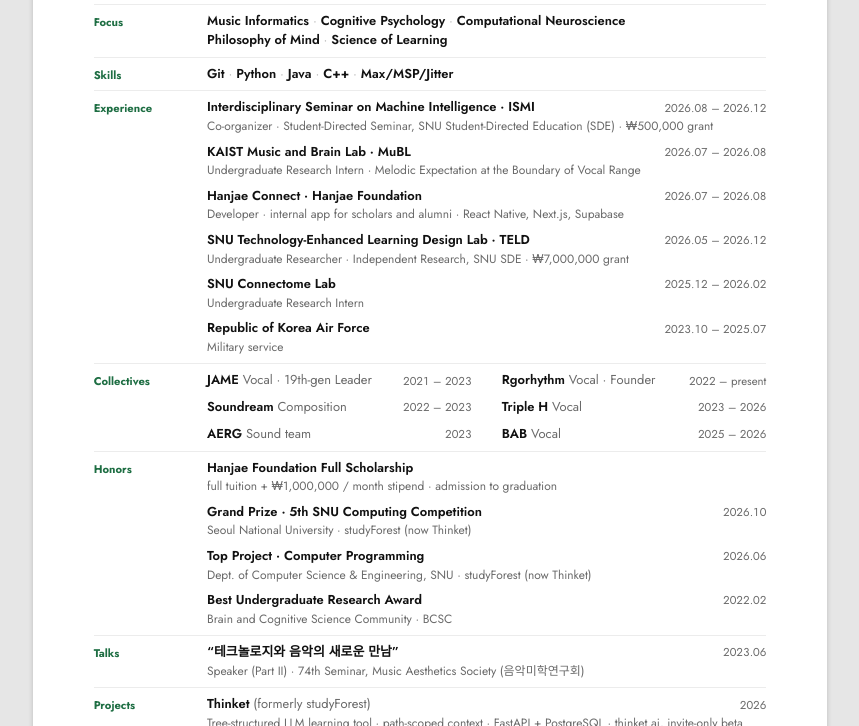
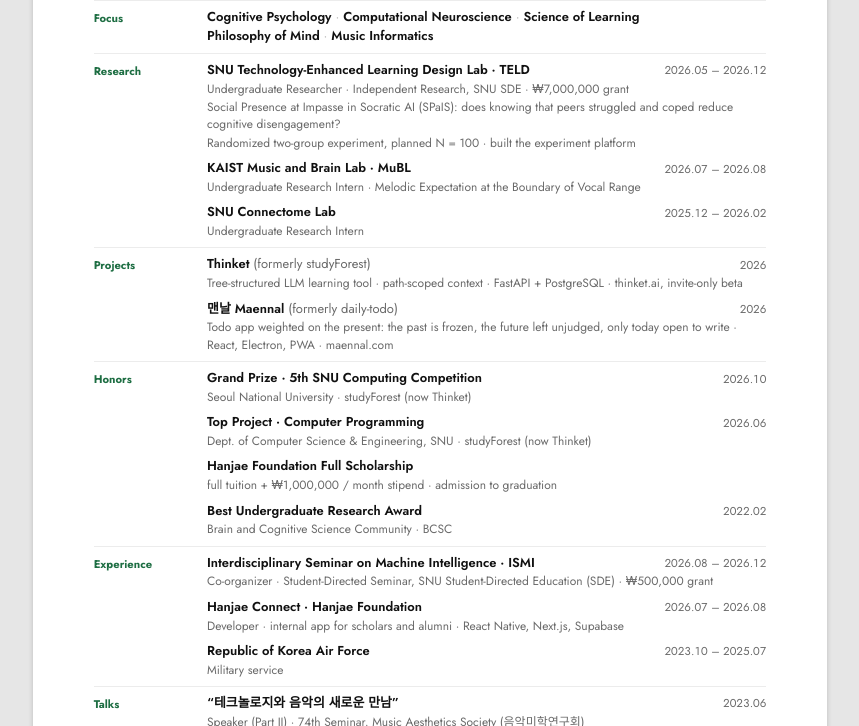
Before and after one commit to music-ingLee/music-inglee.github.io, a plain HTML site: page cv.html in a window 1280 px wide. Shown: the part 263-989 px from the top of the page, without its empty margins (210-1069 px from the left). Drawn offline with Linux system fonts and the light colour scheme; a web font is replaced by a local one.

Commit message:
CV: research first, no tagline; collectives leave the page and the score
The CV drops the Collectives block and the one-line tagline, and is ordered
Education, Focus, Research, Projects, Honors, Experience, Talks, Skills.
Focus reads Cognitive Psychology, Computational Neuroscience, Science of
Learning, Philosophy of Mind, Music Informatics (the owner's order). The
independent research entry names the study (Social Presence at Impasse in
Socratic AI), its question, the design and the platform built for it.
assets/cv.pdf is reprinted from cv.html, one page.

On the page, the Collectives group leaves the CV section and its six notes
leave the score; the independent research row names the study. A year with
no note keeps the width of a one-note measure, so its label stays clear of
the next (2021 is now empty). script.js v21.

Co-Authored-By: Claude Fable 5.2 <noreply@anthropic.com>

```diff
--- a/cv.html
+++ b/cv.html
@@ -101,7 +101,6 @@
       <div class="name">이윤태</div>
       <div class="aka">Yoontae Lee &nbsp;·&nbsp; music_ing Lee &nbsp;·&nbsp; Quale</div>
       <div class="contact"><a href="mailto:qualia0521@snu.ac.kr">qualia0521@snu.ac.kr</a> &nbsp;·&nbsp; <a class="link-plain" href="https://github.com/music-ingLee">github.com/music-ingLee</a> &nbsp;·&nbsp; <a class="link-plain" href="https://music-inglee.github.io">music-inglee.github.io</a></div>
-      <div class="tagline">Music cognitive neuroscience × music informatics, toward personalized music generation.</div>
     </div>
     <img class="crest" src="assets/snu-emblem.png" alt="Seoul National University" />
   </header>
@@ -115,45 +114,42 @@
 
   <div class="section">
     <div class="label">Focus</div>
-    <div class="fields"><span>Music Informatics</span><span>Cognitive Psychology</span><span class="line-end">Computational Neuroscience</span><br><span>Philosophy of Mind</span><span>Science of Learning</span></div>
+    <div class="fields"><span>Cognitive Psychology</span><span>Computational Neuroscience</span><span class="line-end">Science of Learning</span><br><span>Philosophy of Mind</span><span>Music Informatics</span></div>
   </div>
 
   <div class="section">
-    <div class="label">Skills</div>
-    <div class="fields"><span>Git</span><span>Python</span><span>Java</span><span>C++</span><span>Max/MSP/Jitter</span></div>
+    <div class="label">Research</div>
+    <div>
+      <div class="entry"><div><div class="main">SNU Technology-Enhanced Learning Design Lab · TELD</div><div class="sub">Undergraduate Researcher&nbsp;· Independent Research, SNU SDE&nbsp;· ₩7,000,000&nbsp;grant</div><div class="sub">Social Presence at Impasse in Socratic AI (SPaIS): does knowing that peers struggled and coped reduce cognitive disengagement?</div><div class="sub">Randomized two-group experiment, planned N&nbsp;=&nbsp;100&nbsp;· built the experiment platform</div></div><div class="when">2026.05 – 2026.12</div></div>
+      <div class="entry"><div><div class="main">KAIST Music and Brain Lab · MuBL</div><div class="sub">Undergraduate Research Intern&nbsp;· Melodic Expectation at the Boundary of Vocal Range</div></div><div class="when">2026.07 – 2026.08</div></div>
+      <div class="entry"><div><div class="main">SNU Connectome Lab</div><div class="sub">Undergraduate Research Intern</div></div><div class="when">2025.12 – 2026.02</div></div>
+    </div>
+  </div>
+
+  <div class="section">
+    <div class="label">Projects</div>
+    <div>
+      <div class="entry"><div><div class="main">Thinket <span class="was">(formerly studyForest)</span></div><div class="sub">Tree-structured LLM learning tool&nbsp;· path-scoped context&nbsp;· FastAPI + PostgreSQL&nbsp;· <a href="https://thinket.ai">thinket.ai</a>, invite-only beta</div></div><div class="when">2026</div></div>
+      <div class="entry"><div><div class="main">맨날 Maennal <span class="was">(formerly daily-todo)</span></div><div class="sub">Todo app weighted on the present: the past is frozen, the future left unjudged, only today open to write&nbsp;· React, Electron, PWA&nbsp;· <a href="https://maennal.com">maennal.com</a></div></div><div class="when">2026</div></div>
+    </div>
+  </div>
+
+  <div class="section">
+    <div class="label">Honors</div>
+    <div>
+      <div class="entry"><div><div class="main">Grand Prize · <a href="https://snuc.snu.ac.kr/20989/">5th SNU Computing Competition</a></div><div class="sub">Seoul National University&nbsp;· studyForest (now Thinket)</div></div><div class="when">2026.10</div></div>
+      <div class="entry"><div><div class="main">Top Project · Computer Programming</div><div class="sub">Dept. of Computer Science &amp; Engineering, SNU&nbsp;· studyForest (now Thinket)</div></div><div class="when">2026.06</div></div>
+      <div class="entry"><div><div class="main">Hanjae Foundation Full Scholarship</div><div class="sub">full tuition + ₩1,000,000 / month stipend&nbsp;· admission to graduation</div></div><div class="when"></div></div>
+      <div class="entry"><div><div class="main">Best Undergraduate Research Award</div><div class="sub">Brain and Cognitive Science Community&nbsp;· BCSC</div></div><div class="when">2022.02</div></div>
+    </div>
   </div>
 
   <div class="section">
     <div class="label">Experience</div>
     <div>
       <div class="entry"><div><div class="main">Interdisciplinary Seminar on Machine Intelligence · ISMI</div><div class="sub">Co-organizer&nbsp;· Student-Directed Seminar, SNU Student-Directed Education (SDE)&nbsp;· ₩500,000&nbsp;grant</div></div><div class="when">2026.08 – 2026.12</div></div>
-      <div class="entry"><div><div class="main">KAIST Music and Brain Lab · MuBL</div><div class="sub">Undergraduate Research Intern&nbsp;· Melodic Expectation at the Boundary of Vocal Range</div></div><div class="when">2026.07 – 2026.08</div></div>
       <div class="entry"><div><div class="main">Hanjae Connect · Hanjae Foundation</div><div class="sub">Developer&nbsp;· internal app for scholars and alumni&nbsp;· React Native, Next.js, Supabase</div></div><div class="when">2026.07 – 2026.08</div></div>
-      <div class="entry"><div><div class="main">SNU Technology-Enhanced Learning Design Lab · TELD</div><div class="sub">Undergraduate Researcher&nbsp;· Independent Research, SNU SDE&nbsp;· ₩7,000,000&nbsp;grant</div></div><div class="when">2026.05 – 2026.12</div></div>
-      <div class="entry"><div><div class="main">SNU Connectome Lab</div><div class="sub">Undergraduate Research Intern</div></div><div class="when">2025.12 – 2026.02</div></div>
       <div class="entry"><div><div class="main">Republic of Korea Air Force</div><div class="sub">Military service</div></div><div class="when">2023.10 – 2025.07</div></div>
-    </div>
-  </div>
-
-  <div class="section">
-    <div class="label">Collectives</div>
-    <div class="cols2">
-      <div class="entry"><div><div class="main">JAME <span class="was">Vocal&nbsp;· 19th-gen Leader</span></div></div><div class="when">2021 – 2023</div></div>
-      <div class="entry"><div><div class="main">Rgorhythm <span class="was">Vocal&nbsp;· Founder</span></div></div><div class="when">2022 – present</div></div>
-      <div class="entry"><div><div class="main">Soundream <span class="was">Composition</span></div></div><div class="when">2022 – 2023</div></div>
-      <div class="entry"><div><div class="main">Triple H <span class="was">Vocal</span></div></div><div class="when">2023 – 2026</div></div>
-      <div class="entry"><div><div class="main">AERG <span class="was">Sound team</span></div></div><div class="when">2023</div></div>
-      <div class="entry"><div><div class="main">BAB <span class="was">Vocal</span></div></div><div class="when">2025 – 2026</div></div>
-    </div>
-  </div>
-
-  <div class="section">
-    <div class="label">Honors</div>
-    <div>
-      <div class="entry"><div><div class="main">Hanjae Foundation Full Scholarship</div><div class="sub">full tuition + ₩1,000,000 / month stipend&nbsp;· admission to graduation</div></div><div class="when"></div></div>
-      <div class="entry"><div><div class="main">Grand Prize · <a href="https://snuc.snu.ac.kr/20989/">5th SNU Computing Competition</a></div><div class="sub">Seoul National University&nbsp;· studyForest (now Thinket)</div></div><div class="when">2026.10</div></div>
-      <div class="entry"><div><div class="main">Top Project · Computer Programming</div><div class="sub">Dept. of Computer Science &amp; Engineering, SNU&nbsp;· studyForest (now Thinket)</div></div><div class="when">2026.06</div></div>
-      <div class="entry"><div><div class="main">Best Undergraduate Research Award</div><div class="sub">Brain and Cognitive Science Community&nbsp;· BCSC</div></div><div class="when">2022.02</div></div>
     </div>
   </div>
 
@@ -165,11 +161,8 @@
   </div>
 
   <div class="section">
-    <div class="label">Projects</div>
-    <div>
-      <div class="entry"><div><div class="main">Thinket <span class="was">(formerly studyForest)</span></div><div class="sub">Tree-structured LLM learning tool&nbsp;· path-scoped context&nbsp;· FastAPI + PostgreSQL&nbsp;· <a href="https://thinket.ai">thinket.ai</a>, invite-only beta</div></div><div class="when">2026</div></div>
-      <div class="entry"><div><div class="main">맨날 Maennal <span class="was">(formerly daily-todo)</span></div><div class="sub">Todo app weighted on the present: the past is frozen, the future left unjudged, only today open to write&nbsp;· React, Electron, PWA&nbsp;· <a href="https://maennal.com">maennal.com</a></div></div><div class="when">2026</div></div>
-    </div>
+    <div class="label">Skills</div>
+    <div class="fields"><span>Git</span><span>Python</span><span>Java</span><span>C++</span><span>Max/MSP/Jitter</span></div>
   </div>
 </body>
 </html>
```
Also changed, not shown: index.html (+2 -12 lines), script.js (+2 -7 lines), 4 other files.
